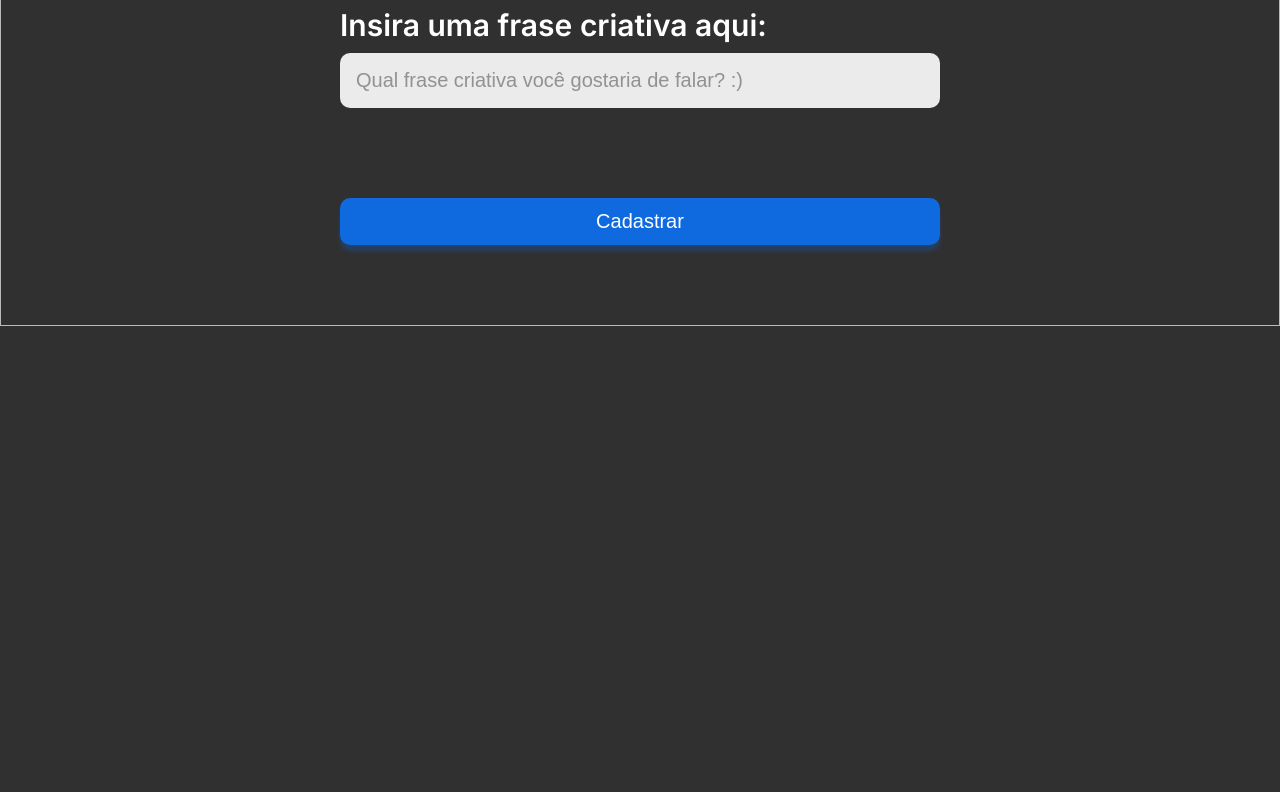
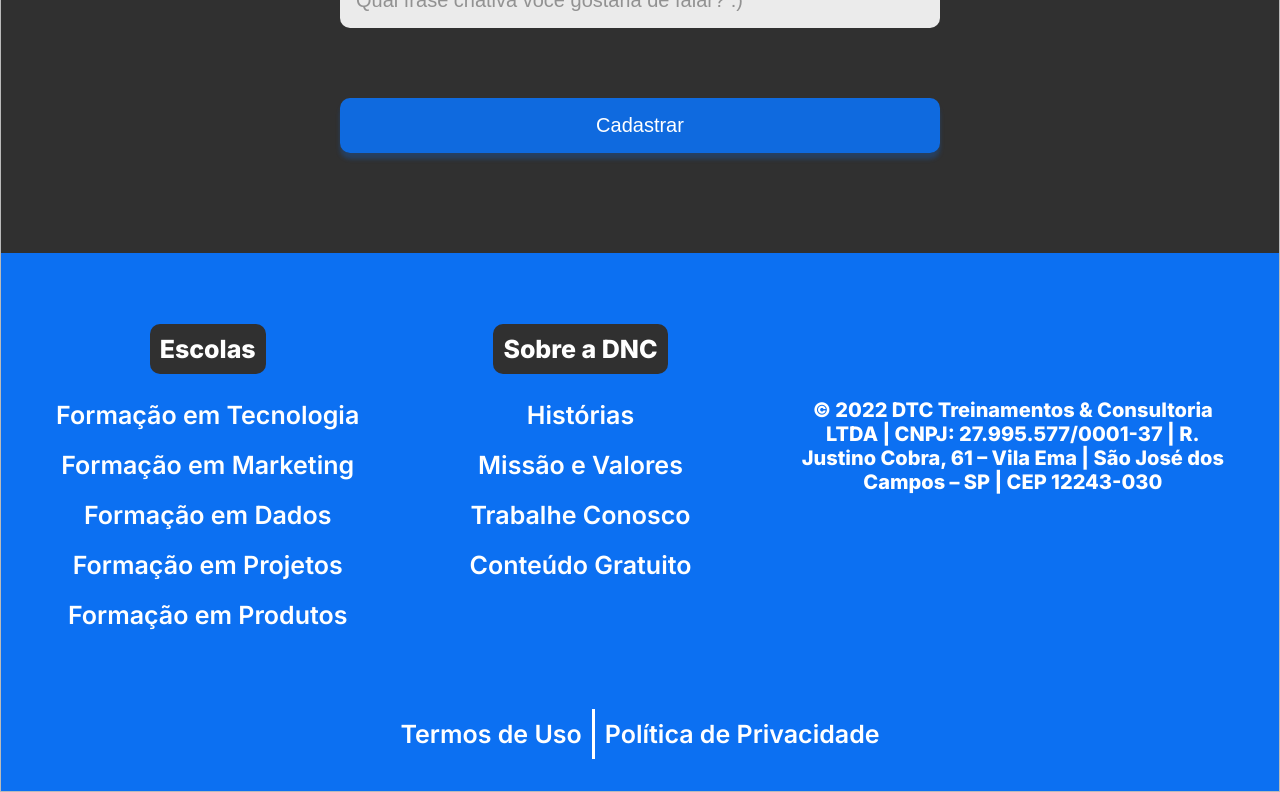
Before and after one commit to vitorreishg/bootcamp-dnc, a plain HTML site: page index.html in a window 1280 px wide. Shown: the part 1336-2128 px from the top of the page. Before the commit the page ends 1662 px from the top, so only its background shows below. Drawn offline with Linux system fonts and the light colour scheme.

Commit message:
Adição e formatação do footer

```diff
--- a/index.html
+++ b/index.html
@@ -76,5 +76,43 @@
         </form>
     </section>
 
+    <footer>
+        <div class="linha1">
+          <nav>
+            <p>Escolas</p>
+            <ul>
+                <li><a href="">Formação em Tecnologia</a></li>
+                <li><a href="">Formação em Marketing</a></li>
+                <li><a href="">Formação em Dados</a></li>
+                <li><a href="">Formação em Projetos</a></li>
+                <li><a href="">Formação em Produtos</a></li>
+            </ul>
+          </nav>
+
+          <nav>
+            <p>Sobre a DNC</p>
+            <ul>
+                <li><a href="">Histórias</a>
+                <li><a href="">Missão e Valores</a>
+                <li><a href="">Trabalhe Conosco</a>
+                <li><a href="">Conteúdo Gratuito</a>
+            </ul>
+          </nav>
+
+          <div class="endereco">
+            © 2022 DTC Treinamentos & Consultoria <br>
+            LTDA | CNPJ: 27.995.577/0001-37 | R. <br>
+            Justino Cobra, 61 – Vila Ema | São José dos <br>
+            Campos – SP | CEP 12243-030
+          </div>
+        </div>
+
+        <div class="linha2">
+            <a href="">Termos de Uso</a>
+            <a href="">Política de Privacidade</a>
+        </div>
+    </footer>
+
+
 </body>
 </html>
--- a/style.css
+++ b/style.css
@@ -12,7 +12,7 @@ body {
     margin: 0px;
     padding: 0px;
     border: 1px solid #BABABA;
-    background: linear-gradient(180deg, rgba(12, 112, 242, 0.50) 19.91%, rgba(12, 112, 242, 0.00) 24.84%), #303030;
+    background: linear-gradient(180deg, rgba(12, 112, 242, 0.50) 24.08%, rgba(12, 112, 242, 0.00) 30.1%), #303030;
 }
 
 #navHeader {
@@ -86,7 +86,7 @@ section {
 }
 
 #sectionForm {
-    margin-top: 180px;
+    margin-top: 100px;
 }
 
 .invert{
@@ -161,10 +161,107 @@ input[type="submit"]{
     background: rgba(12, 112, 242, 0.90);
     box-shadow: 0px 6px 4px 0px rgba(12, 112, 242, 0.25);
     width: 100%;
-    padding: 12px 0px;
-    margin-top: 80px;
-    margin-bottom: 80px;
+    padding: 16px 0px;
+    margin: 60px 0px 100px 0px;
 
     color: white;
     cursor: pointer;
 }
+
+footer {
+    width: 100%;
+    background-color: var(--azul-dnc);
+
+}
+
+footer .linha1{
+    display: flex;
+    justify-content: space-around;
+    align-items: center;
+
+    margin-bottom: 70px;
+}
+
+footer nav{
+    display: flex;
+    flex-direction: column;
+    align-items: center;
+
+    margin-top: 46px;
+    height: 340px;
+
+}
+
+footer p {
+    text-align: center;
+    color: white;
+
+    font-size: 25px;
+    font-weight: 800;
+
+    background-color: var(--preto-dnc);
+    border-radius: 10px;
+
+    padding: 10px;
+    margin-bottom: 26px;
+}
+
+footer ul {
+    list-style: none;
+    margin: 0px;
+    padding: 0px;
+
+}
+
+footer ul li {
+    text-align: center;
+    color: white;
+
+    font-size: 25px;
+    font-weight: 600;
+
+    margin-bottom: 20px;
+}
+
+footer ul li a{
+    color: white;
+    text-decoration: none;
+}
+
+footer ul li a:hover{
+    color: var(--cinza-hover);
+}
+
+footer .endereco {
+    color: white;
+    font-size: 20px;
+    font-weight: 800;
+    text-align: center;
+
+}
+
+footer .linha2 {
+    display: flex;
+    justify-content: center;
+
+    margin: 0;
+    padding: 0;
+}
+
+footer .linha2 a:hover{
+    color: var(--cinza-hover);
+}
+
+footer .linha2 a{
+    color: white;
+    font-size: 25px;
+    font-weight: 600;
+    margin-bottom: 32px;
+    text-decoration: none;
+    padding: 10px;
+
+}
+
+footer .linha2 a:first-child{
+    border-right: 3px solid white;
+}
```
